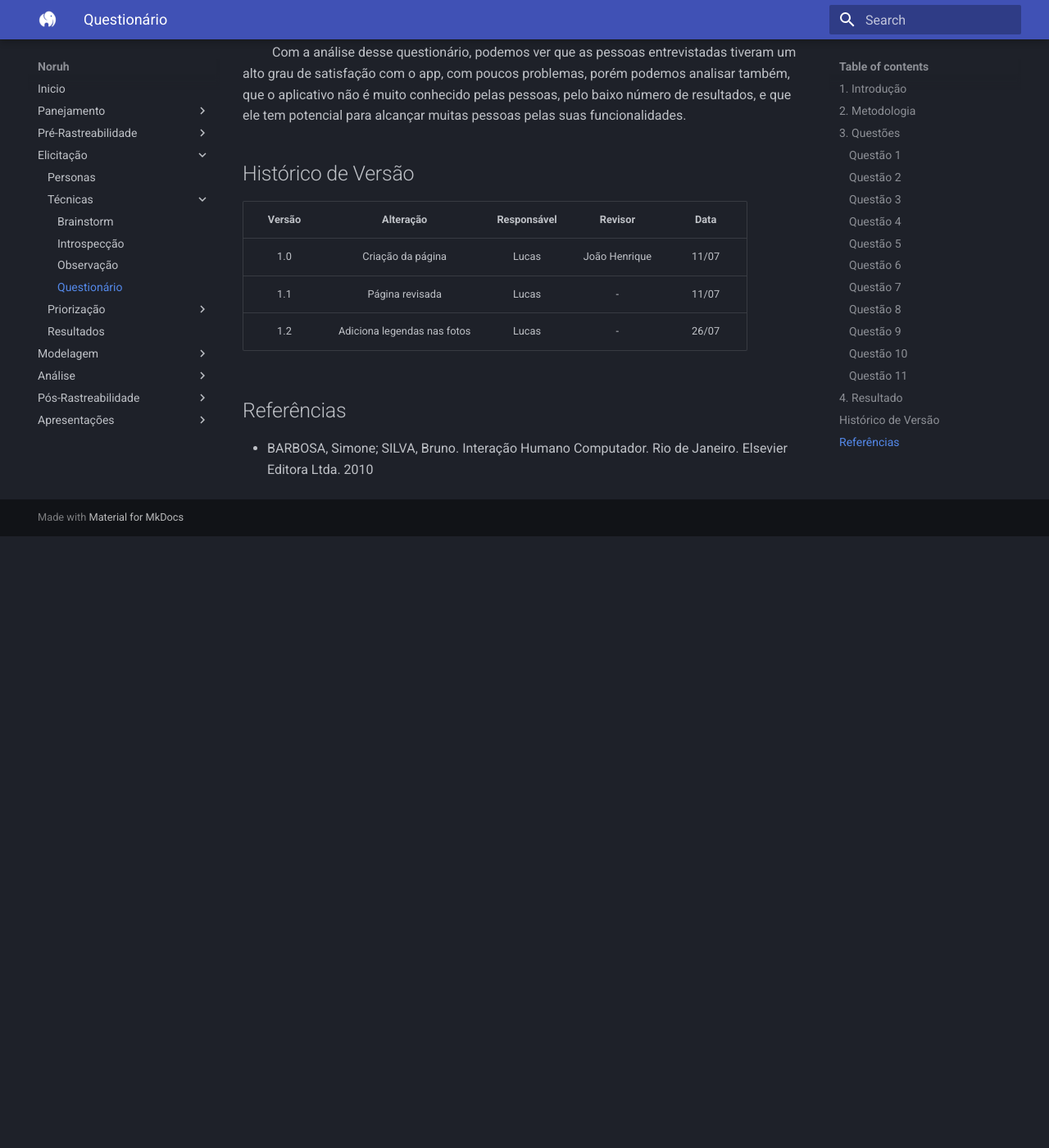
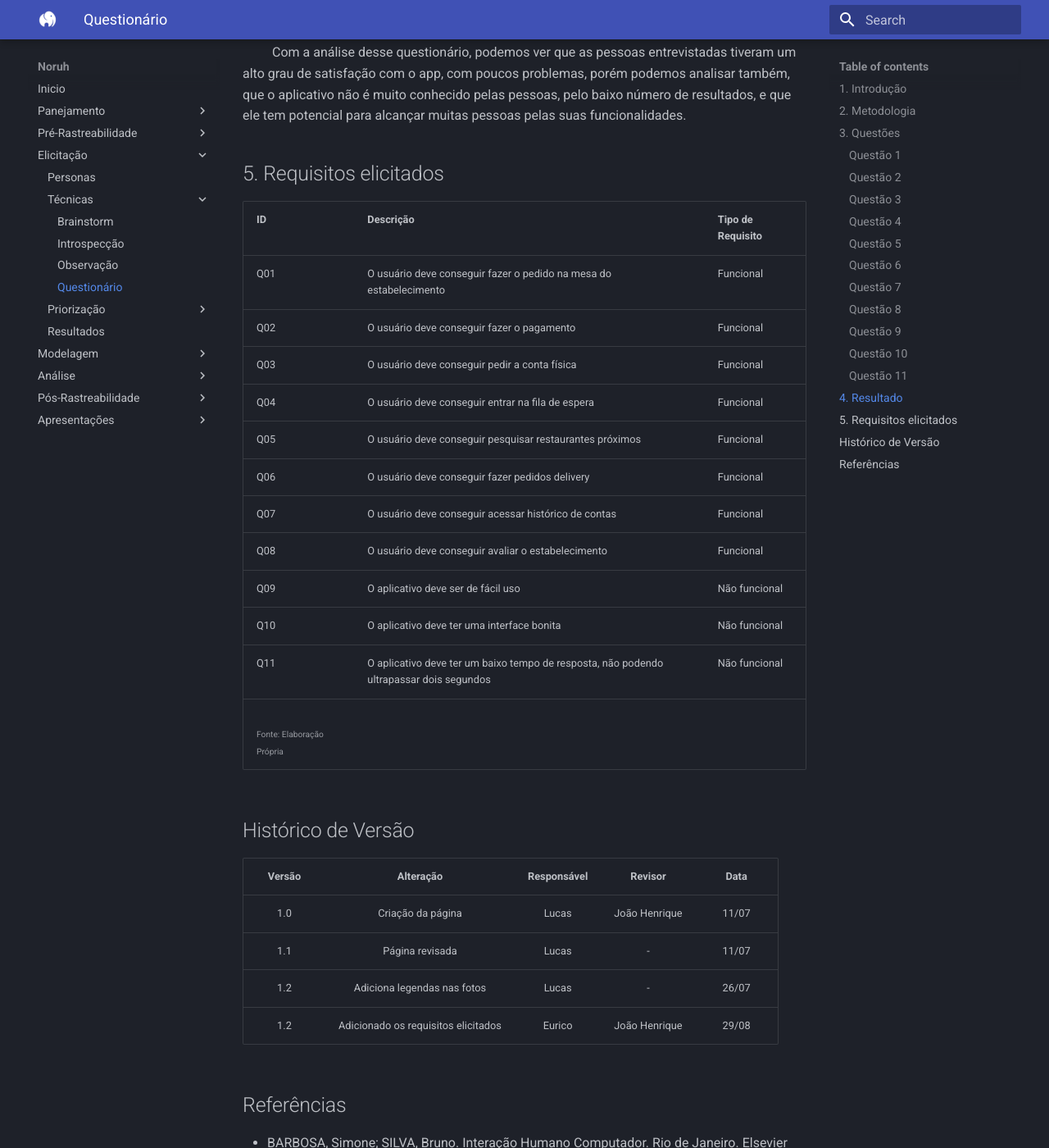
Before and after one commit to Thiab394/2022.1-Noruh, an MkDocs documentation site: the page built from docs/elicitacao/tecnicas/questionario.md, in a window 1280 px wide and 1400 px high, scrolled down 3345 px. Shown: the whole window at 82% size. Built offline with MkDocs 1.6.1 and Material for MkDocs 9.7.7, drawn with Linux system fonts in a browser that asks for light colours; before the commit the page ends 3999 px from its top, so only the background shows below that.

Commit message:
Adicionando os requisitos elicitados a partir do questionario

```diff
--- a/docs/elicitacao/tecnicas/questionario.md
+++ b/docs/elicitacao/tecnicas/questionario.md
@@ -139,6 +139,21 @@
 ## 4. Resultado
 &emsp;&emsp; Com a análise desse questionário, podemos ver que as pessoas entrevistadas tiveram um alto grau de satisfação com o app, com poucos problemas, porém podemos analisar também, que o aplicativo não é muito conhecido pelas pessoas, pelo baixo número de resultados, e que ele tem potencial para alcançar muitas pessoas pelas suas funcionalidades.
 
+## 5. Requisitos elicitados
+|ID|Descrição|Tipo de Requisito
+|--|--|--|
+| Q01 | O usuário deve conseguir fazer o pedido na mesa do estabelecimento | Funcional |
+| Q02 | O usuário deve conseguir fazer o pagamento | Funcional |
+| Q03 | O usuário deve conseguir pedir a conta física | Funcional |
+| Q04 | O usuário deve conseguir entrar na fila de espera | Funcional |
+| Q05 | O usuário deve conseguir pesquisar restaurantes próximos | Funcional |
+| Q06 | O usuário deve conseguir fazer pedidos delivery | Funcional |
+| Q07 | O usuário deve conseguir acessar histórico de contas | Funcional |
+| Q08 | O usuário deve conseguir avaliar o estabelecimento | Funcional |
+| Q09 | O aplicativo deve ser de fácil uso | Não funcional |
+| Q10 | O aplicativo deve ter uma interface bonita | Não funcional |
+| Q11 | O aplicativo deve ter um baixo tempo de resposta, não podendo ultrapassar dois segundos | Não funcional |
+<br><small>Fonte: Elaboração Própria</small>
 
 ##  Histórico de Versão
 
@@ -147,6 +162,7 @@
 |   1.0  |                    Criação da página                   |    Lucas  | João Henrique | 11/07 |
 |   1.1  |                   Página revisada                   |    Lucas  | - | 11/07 |
 |   1.2  |           Adiciona legendas nas fotos                  |    Lucas  | - | 26/07 |
+|   1.2  |           Adicionado os requisitos elicitados | Eurico  | João Henrique | 29/08 |
 
 ## Referências
 - BARBOSA, Simone; SILVA, Bruno. Interação Humano Computador. Rio de Janeiro. Elsevier Editora Ltda. 2010
```
